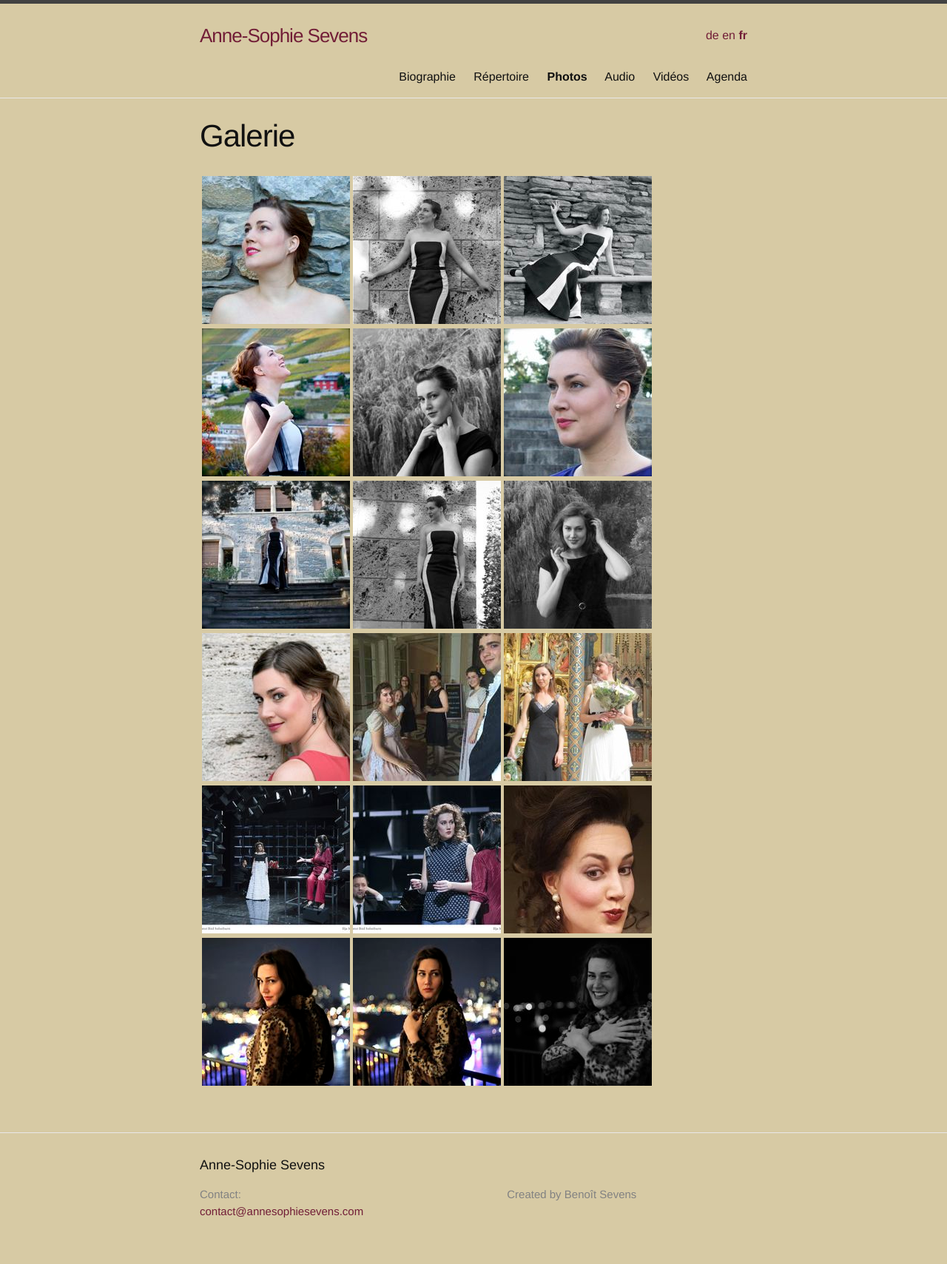
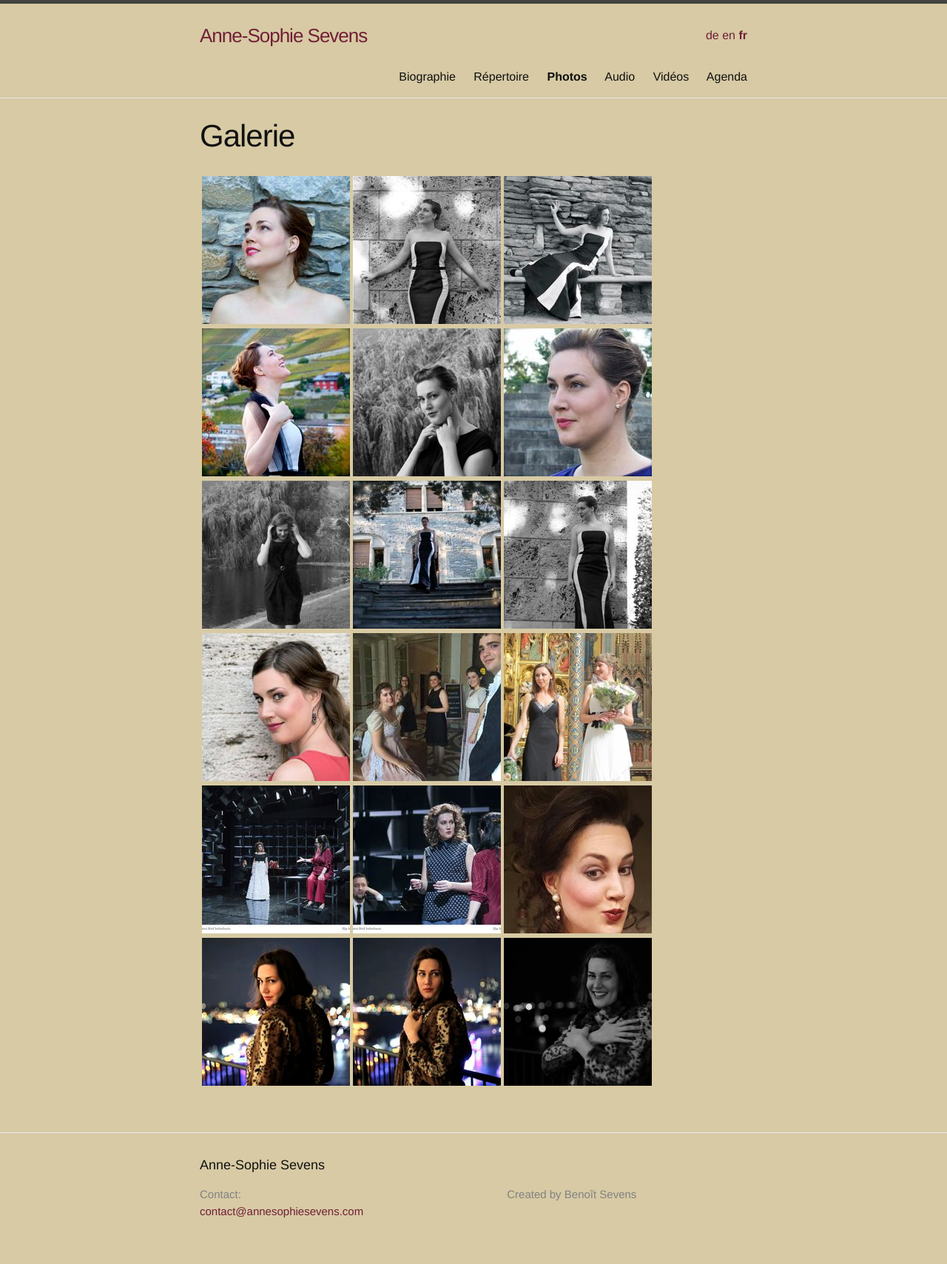
Before and after one commit to annesophie-sevens/annesophie-sevens.github.io, a Jekyll site: the page built from pictures-fr.md, in a window 1280 px wide. Shown: the whole page at 74% size. Built offline with Jekyll 4.4.1, drawn with Linux system fonts in a browser that asks for light colours.

Commit message:
Update pictures-fr.md

```diff
--- a/pictures-fr.md
+++ b/pictures-fr.md
@@ -9,7 +9,7 @@
 
 | <a href="/assets/a4.jpg"> ![]({{ site.baseurl }}/assets/a4-thumbnail.jpg) </a> | <a href="/assets/a11.jpg"> ![]({{ site.baseurl }}/assets/a11-thumbnail.jpg) </a> | <a href="/assets/a9.jpg">![]({{ site.baseurl }}/assets/a9-thumbnail.jpg) </a> |
 
-|  <a href="/assets/a7.jpg">  ![]({{ site.baseurl }}/assets/a7-thumbnail.jpg) </a> | <a href="/assets/a1.jpg"> ![]({{ site.baseurl }}/assets/a1-thumbnail.jpg) </a>|<a href="/assets/a14.jpg"> ![]({{ site.baseurl }}/assets/a14-thumbnail.jpg) </a>|
+|  <a href="/assets/a13.jpg">  ![]({{ site.baseurl }}/assets/a13-thumbnail.jpg) </a> | <a href="/assets/a7.jpg"> ![]({{ site.baseurl }}/assets/a7-thumbnail.jpg) </a>|<a href="/assets/a1.jpg"> ![]({{ site.baseurl }}/assets/a1-thumbnail.jpg) </a>|
 
 | <a href="/assets/muurfoto.jpg"> ![]({{ site.baseurl }}/assets/muurfoto_thumbnail.jpg) </a> | <a href="/assets/107.jpg"> ![]({{ site.baseurl }}/assets/107-thumbnail.jpg) </a> | <a href="/assets/101.jpg">![]({{ site.baseurl }}/assets/101-thumbnail.jpg) </a> |
 
```
